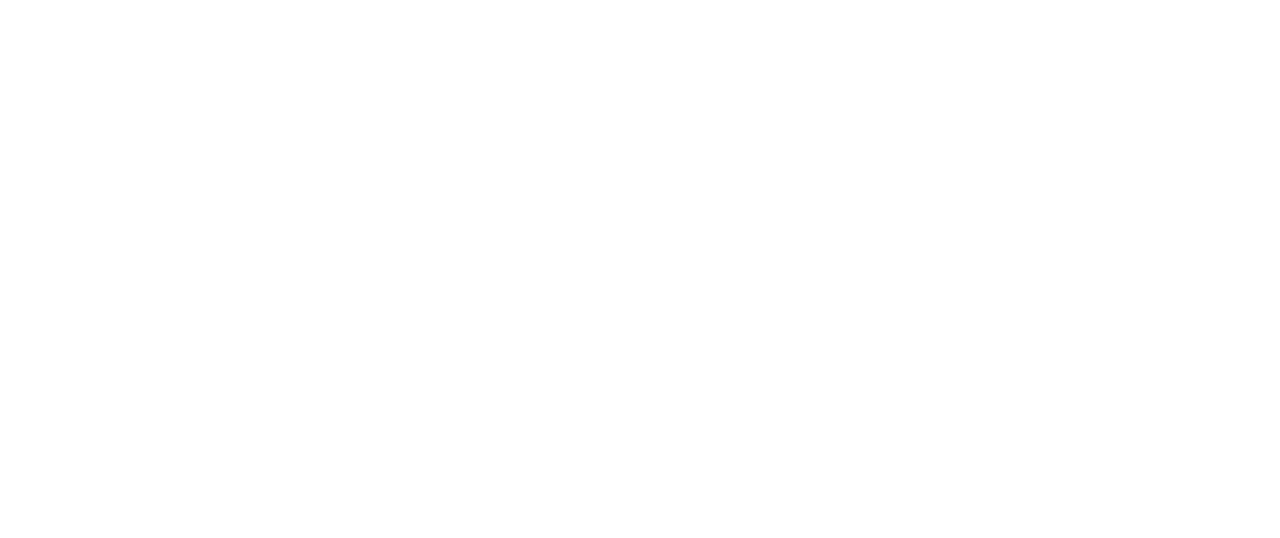
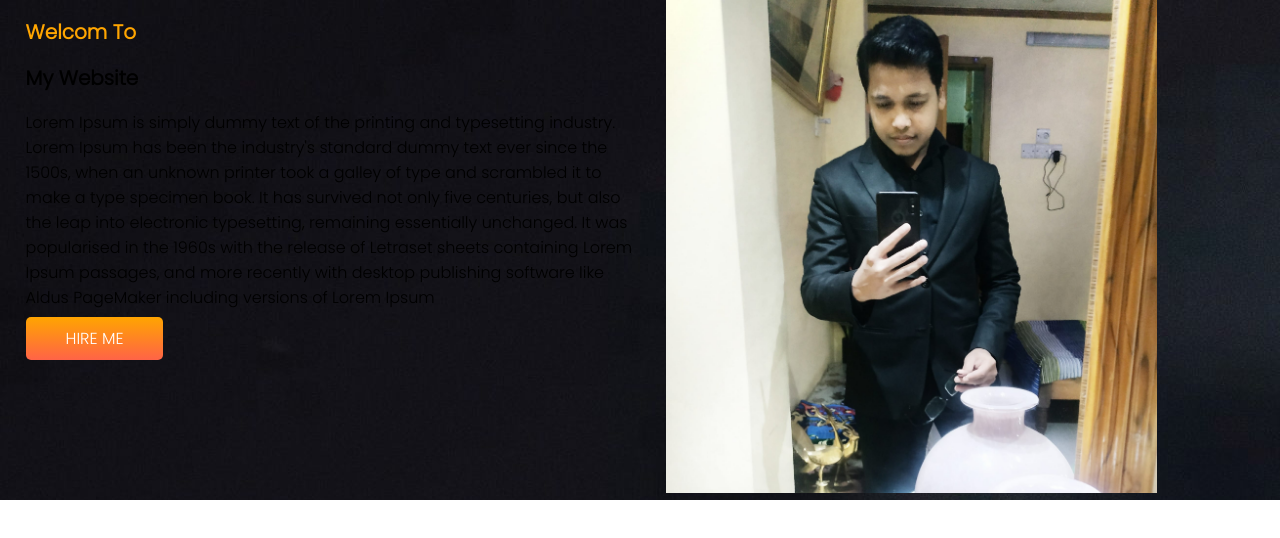
Before and after one commit to nrshagor/test-protfolio, a plain HTML site: page index.html in a window 1280 px wide. Drawn offline with Linux system fonts and the light colour scheme.

Commit message:
banner add

```diff
--- a/index.html
+++ b/index.html
@@ -1,13 +1,37 @@
 <!DOCTYPE html>
 <html lang="en">
+
 <head>
     <meta charset="UTF-8">
     <meta http-equiv="X-UA-Compatible" content="IE=edge">
     <meta name="viewport" content="width=device-width, initial-scale=1.0">
     <title>Test Protfolio</title>
     <link rel="stylesheet" href="style.css">
+    <link rel="preconnect" href="https://fonts.googleapis.com">
+    <link rel="preconnect" href="https://fonts.gstatic.com" crossorigin>
+    <link href="https://fonts.googleapis.com/css2?family=Poppins:ital,wght@0,200;0,300;1,100&display=swap"
+        rel="stylesheet">
 </head>
+
 <body>
+    <section class="top-banner">
+        <div class="half-width">
+            <H1><span class="orange">Welcom To</span></H1>
+            <h1>My Website</h1>
+            <p>Lorem Ipsum is simply dummy text of the printing and typesetting industry. Lorem Ipsum has been the
+                industry's standard dummy text ever since the 1500s, when an unknown printer took a galley of type and
+                scrambled it to make a type specimen book. It has survived not only five centuries, but also the leap
+                into
+                electronic typesetting, remaining essentially unchanged. It was popularised in the 1960s with the
+                release of
+                Letraset sheets containing Lorem Ipsum passages, and more recently with desktop publishing software like
+                Aldus PageMaker including versions of Lorem Ipsum</p>
+            <a class="link-button" href="">hire me</a>
+        </div>
+        <div class="half-width"><img src="img/me1.jpg" alt="">
+        </div>
+    </section>
 
 </body>
+
 </html>
--- a/style.css
+++ b/style.css
@@ -0,0 +1,34 @@
+body{
+    font-family: 'Poppins', sans-serif;
+    margin: 0;
+}
+h1{
+    font-size: 20px;
+}
+.orange{
+color: orange;
+}
+section{
+display: flex;
+}
+.half-width{
+    width:50% ;
+    padding-left: 2%;
+}
+.half-width img{
+    width:80% ;
+}
+.link-button{
+    text-decoration: none;
+    border-radius: 5px;
+    color: white;
+    background-image: linear-gradient(orange,tomato);
+    padding: 10px 40px;
+    text-transform: uppercase;
+}
+.top-banner{
+    background-image: url(img/825336.jpg);
+    background-color: white;
+    background-repeat: no-repeat;
+
+}
```
Also changed, not shown: img/825336.jpg (added), img/me1.jpg (added).
